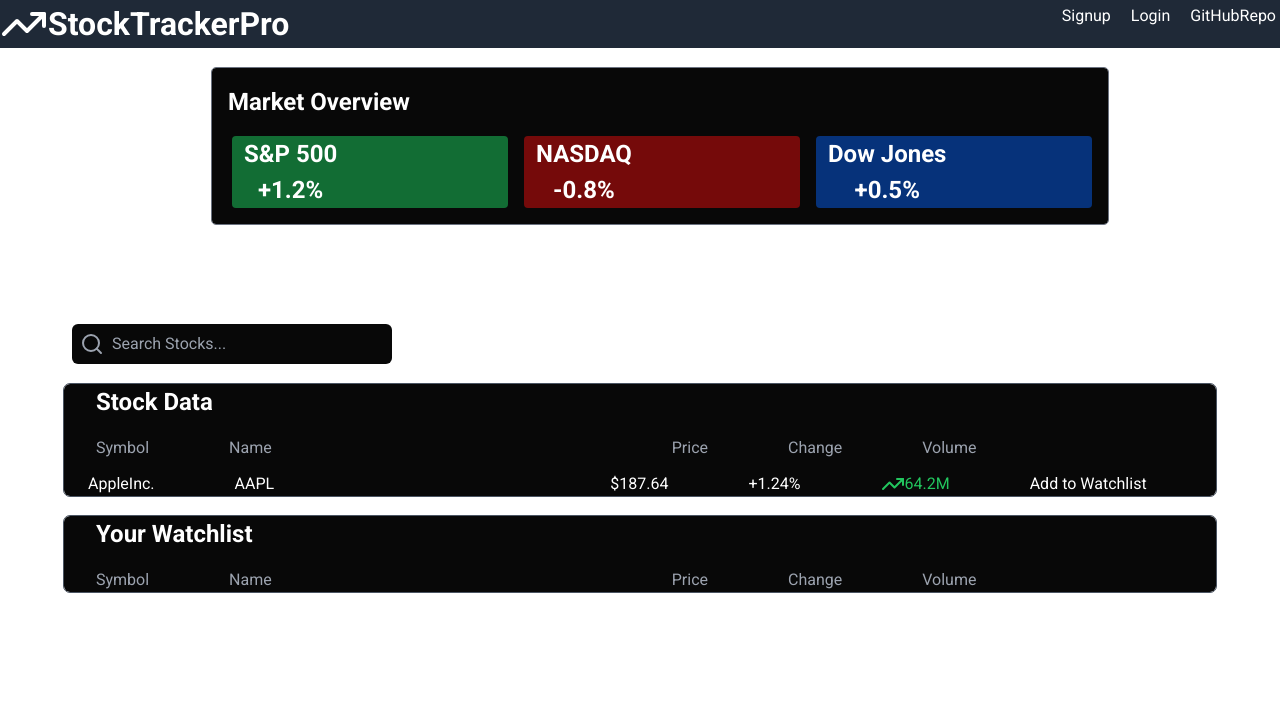
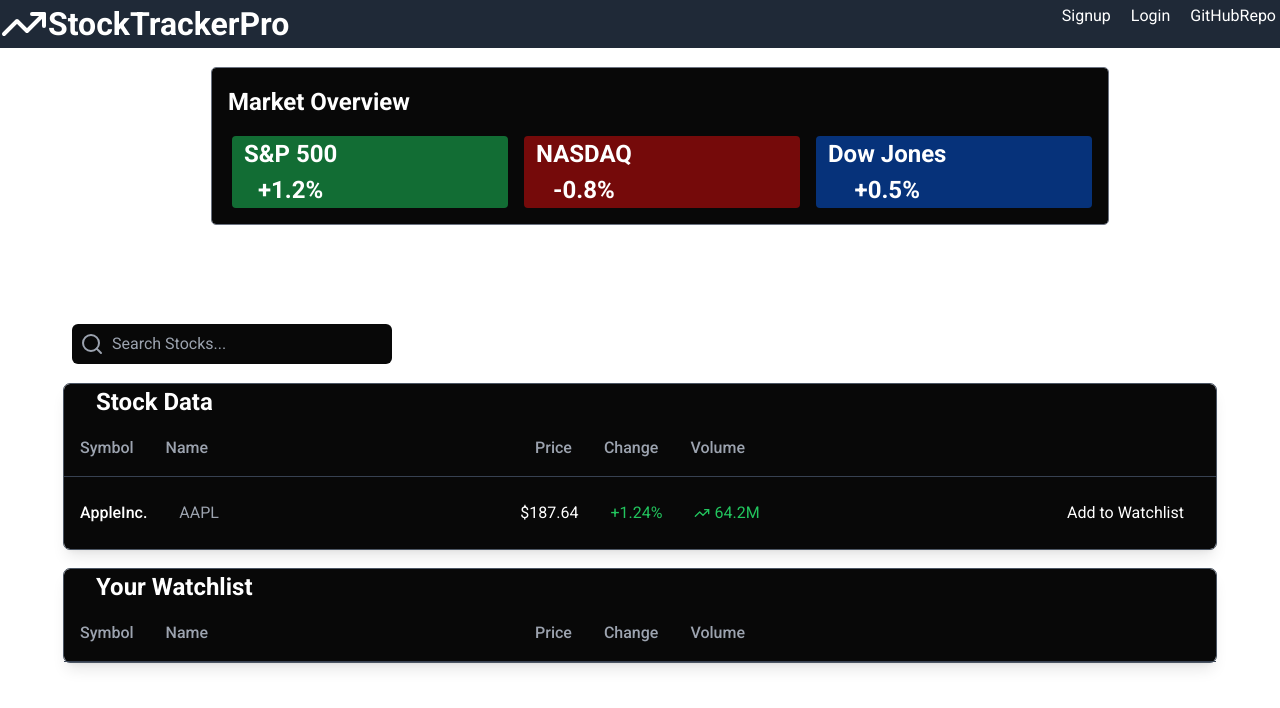
Before and after one commit to AWERDdev/Stock-trMarket-Portfolio, a React (Vite) app in the folder client/: page /MainApp in a window 1280 px wide. Shown: the top 708 px of the page. Built offline with nearby package versions, Linux system fonts and the light colour scheme; no server answers.

Commit message:
Good work almost done with the project 80%

```diff
--- a/client/src/App.jsx
+++ b/client/src/App.jsx
@@ -33,7 +33,6 @@ function App() {
     useEffect(() => {
         HandleNavBar();
     }, []);
-
     return (
         <main className="h-screen w-screen text-[#ffffff] dark:bg-gray-900">
             {isAUTH ? <NavBarNoAUTH handleLogout={handleLogout} /> : <NavBar />}
@@ -67,7 +66,7 @@ function App() {
                     </div>
                 </div>
 
-                <div className="StocksContainer gird justify-self-center bg-[hsl(0,0%,3%)] rounded-md w-[90vw] h-full outline outline-1 outline-gray-600">
+                <div className="StocksContainer gird justify-self-center bg-[hsl(0,0%,3%)] rounded-md w-[90vw] h-full outline outline-1 outline-gray-600  max-w-7xl mx-auto shadow-lg">
                     <div className="text ml-[2rem]">
                         <h1 className='text-[1.5rem] font-bold'>Stock Data</h1>
                     </div>
@@ -76,13 +75,14 @@ function App() {
                             <INFOBar/>
                         </div>
                         <div className="Stock-Container ">
+
                             <Stock/>
                         </div>
 
                     </div>
                 </div>
 
-                <div className="WachtList-Container gird gap-[20rem] justify-self-center bg-[hsl(0,0%,3%)] rounded-md w-[90vw] h-full outline outline-1 outline-gray-600">
+                <div className="WachtList-Container gird gap-[20rem] justify-self-center bg-[hsl(0,0%,3%)] rounded-md w-[90vw] h-full outline outline-1 outline-gray-600 max-w-7xl mx-auto  shadow-lg">
                     <div className="text ml-[2rem]">
                         <h1 className='text-[1.5rem] font-bold'>Your Watchlist</h1>
                     </div>
--- a/client/src/components/INFOBar.jsx
+++ b/client/src/components/INFOBar.jsx
@@ -1,18 +1,26 @@
 function INFOBar() {
     return (
-        <div className="Context-container  min-w-[50px] mt-4 ml-[2rem] flex gap-[5rem] hover:bg-slate-700">
+        <div className="border-b border-gray-700 p-4  hover:bg-[hsl(0,0%,9%)] transition-colors">
+            <div className="flex items-center justify-between max-w-7xl mx-auto">
+                {/* Headers for Stock Info */}
+                <div className="flex space-x-8 w-1/3">
+                    <h1 className="text-gray-400 font-medium">Symbol</h1>
+                    <h1 className="text-gray-400 font-medium">Name</h1>
+                </div>
 
-            <div className="names  min-w-[50px] flex gap-[5rem]">
-                <div className="Symbol"><h1 className='text-gray-400'>Symbol</h1></div>
-                <div className="Name"><h1 className='text-gray-400'>Name</h1></div>
-            </div>
-            <div className="changes  min-w-[50px] flex gap-[5rem] ml-[20rem]">
-                <div className="Price"><h1 className='text-gray-400'>Price</h1></div>
-                <div className="Change"><h1 className='text-gray-400'>Change</h1></div>
-                <div className="Volume"><h1 className='text-gray-400'>Volume</h1></div>
+                {/* Headers for Price Info */}
+                <div className="flex items-center justify-center space-x-8 w-1/3">
+                    <h1 className="text-gray-400 font-medium">Price</h1>
+                    <h1 className="text-gray-400 font-medium">Change</h1>
+                    <h1 className="text-gray-400 font-medium">Volume</h1>
+                </div>
+
+                {/* Empty space for alignment with button */}
+                <div className="w-1/3"></div>
             </div>
         </div>
     )
 }
 
+
 export default INFOBar
--- a/client/src/components/Stock.jsx
+++ b/client/src/components/Stock.jsx
@@ -1,21 +1,34 @@
 import {TrendingUp } from 'lucide-react'
 function Stock() {
     return (
-        <div className="StockItem  mt-3 ml-[1.5rem] flex gap-[5rem]">
-            <div className="stock-title w-[20vw] flex gap-[5rem]">
-                <h3 className="name">AppleInc.</h3>
-                <span className="symbol">AAPL</span>
-            </div>
-            <div className="stock-details  flex gap-[5rem] ml-[16rem]">
-                <div className="price">$187.64</div>
-                <div className="change positive">+1.24%</div>
-                <div className="volume flex text-[#22c55e] "><TrendingUp/>64.2M</div>
-            </div>
-            <div className="AddtoWatchList-BTN w-[20vw]">
-                <button>Add to Watchlist</button>
+        <div className="StockItem p-4  hover:bg-[hsl(0,0%,9%)] transition-colors">
+            <div className="flex items-center justify-between max-w-7xl mx-auto">
+                {/* Stock Info Section */}
+                <div className="flex items-center space-x-8 w-1/3">
+                    <h3 className="symbol font-medium">AppleInc.</h3>
+                    <span className="name text-gray-400">AAPL</span>
+                </div>
+
+                {/* Price Info Section */}
+                <div className="flex items-center justify-center space-x-8 w-1/3">
+                    <div className="price">$187.64</div>
+                    <div className="change text-green-500">+1.24%</div>
+                    <div className="flex items-center text-green-500">
+                        <TrendingUp className="w-4 h-4 mr-1"/>
+                        <span className='volume'>64.2M</span>
+                    </div>
+                </div>
+
+                {/* Action Button */}
+                <div className="w-1/3 flex justify-end">
+                    <button className="px-4 py-2  rounded-md   hover:bg-[hsl(0,0%,9%)] hover:outline-[hsl(0,0%,9%)] transition-colors">
+                        Add to Watchlist
+                    </button>
+                </div>
             </div>
         </div>
     )
 }
 
+
 export default Stock
```
Also changed, not shown: 2 other files (tests, documents, lock files or other folders).
